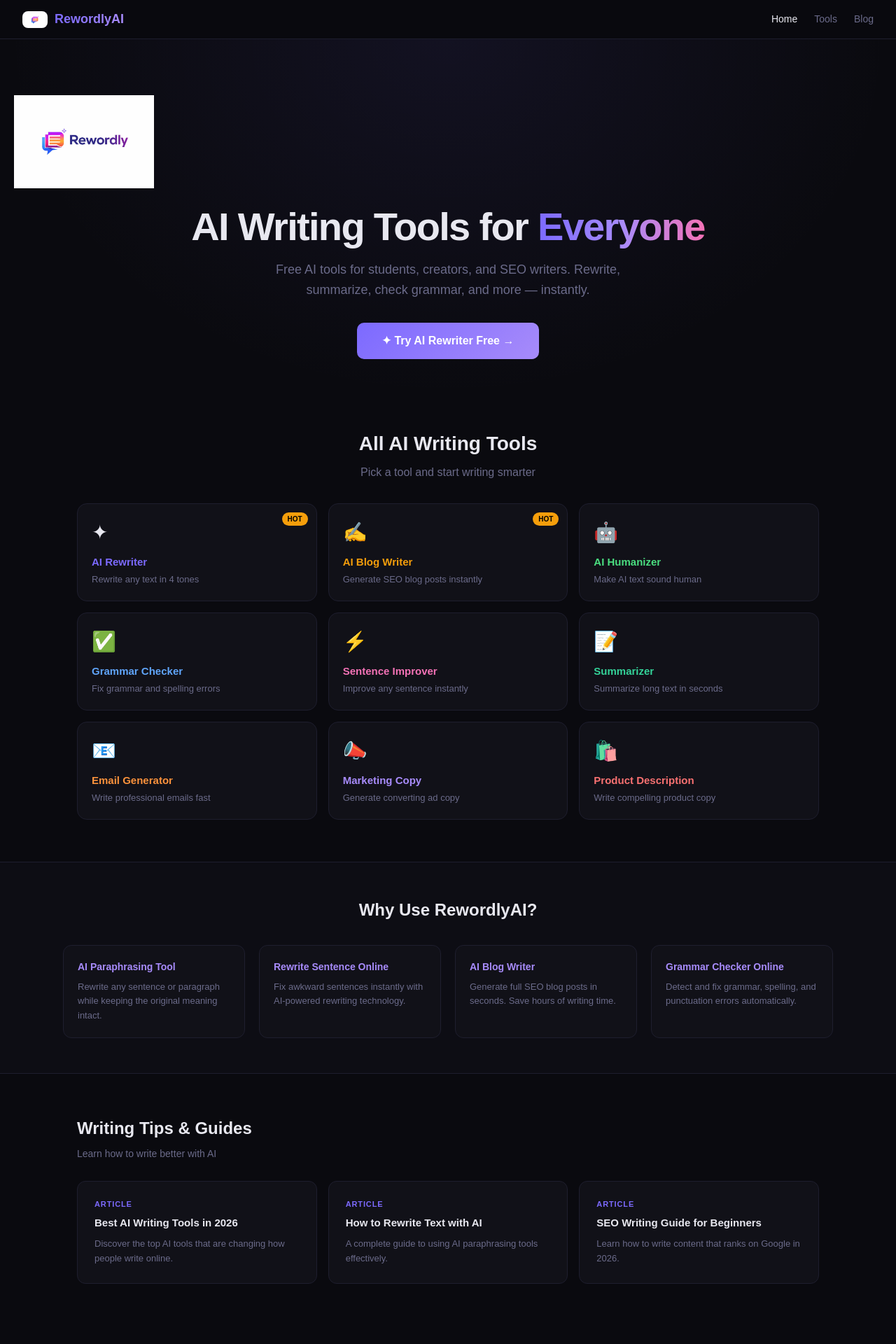
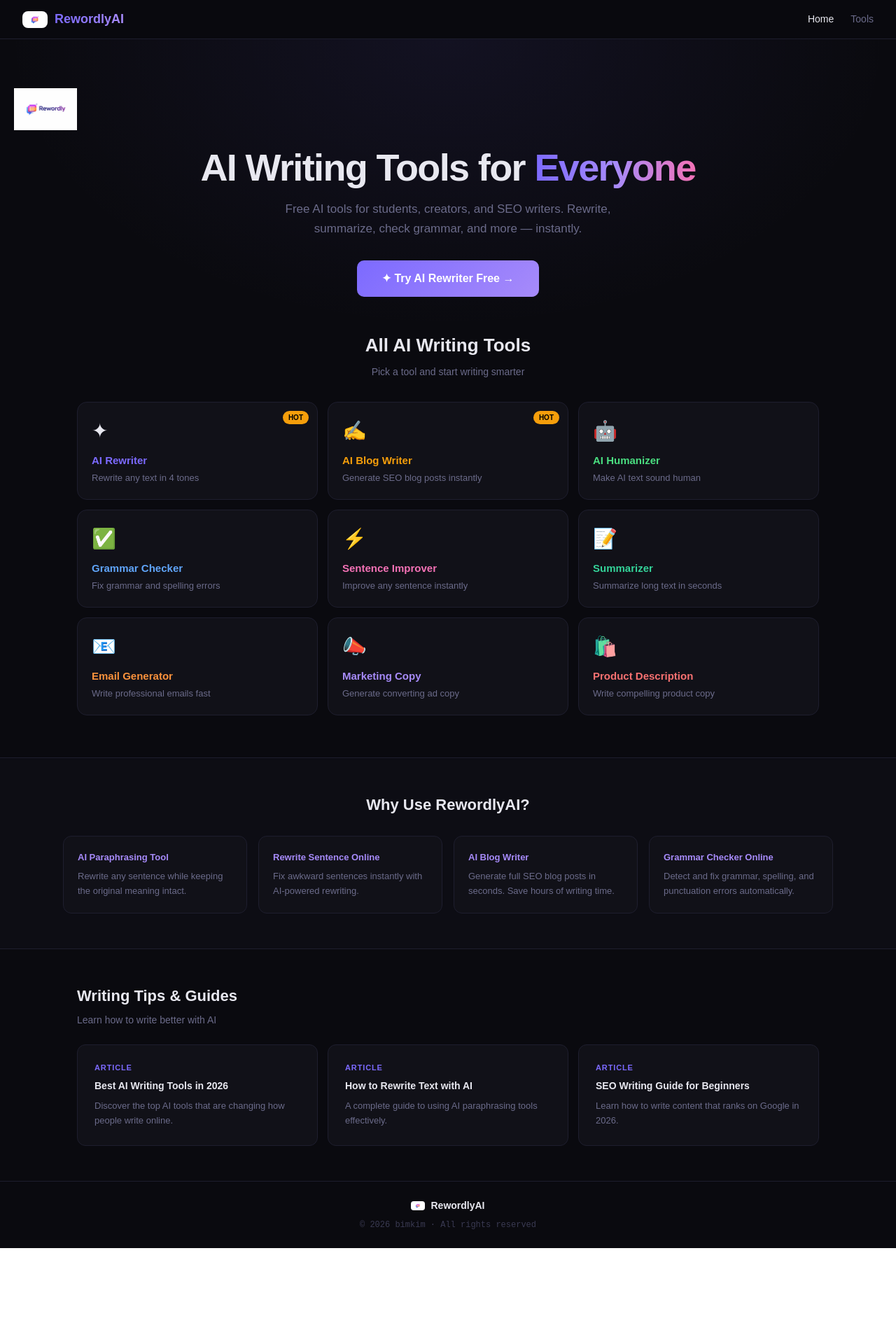
Before and after one commit to ProBimkim/rewordly, a Next.js app: page / in a window 1280 px wide. Shown: the top 1920 px of the page at 70% size. After the commit the page ends 1783 px from the top, so only its background shows below. Built offline with nearby package versions, Linux system fonts and the light colour scheme.

Commit message:
fix logo and all tools

```diff
--- a/app/ToolPage.tsx
+++ b/app/ToolPage.tsx
@@ -1,7 +1,6 @@
 "use client";
 import { useState } from "react";
 import Link from "next/link";
-import Image from "next/image";
 
 interface ToolPageProps {
   toolId: string;
@@ -52,7 +51,7 @@
       {/* Navbar */}
       <nav style={{ borderBottom: "1px solid #1e1e2e", padding: "14px 32px", display: "flex", alignItems: "center", justifyContent: "space-between", background: "rgba(10,10,15,0.95)", position: "sticky", top: 0, zIndex: 50 }}>
         <Link href="/" style={{ display: "flex", alignItems: "center", gap: 10, textDecoration: "none" }}>
-          <Image src="/logo-icon.jpeg" alt="RewordlyAI" width={32} height={32} style={{ borderRadius: 8 }} />
+          <img src="/logo-icon.jpeg" alt="RewordlyAI" width={32} height={32} style={{ borderRadius: 8, objectFit: "contain" }} />
           <span style={{ fontWeight: 700, fontSize: 16, background: "linear-gradient(90deg, #7c6aff, #a78bfa)", WebkitBackgroundClip: "text", WebkitTextFillColor: "transparent" }}>RewordlyAI</span>
         </Link>
         <Link href="/" style={{ color: "#6b6b8a", textDecoration: "none", fontSize: 14 }}>← All Tools</Link>
@@ -60,17 +59,17 @@
 
       <div style={{ maxWidth: 900, margin: "0 auto", padding: "40px 20px" }}>
 
-        {/* Title */}
         <div style={{ marginBottom: 28 }}>
-          <div style={{ fontSize: 36, marginBottom: 8 }}>{icon}</div>
+          <div style={{ fontSize: 40, marginBottom: 8 }}>{icon}</div>
           <h1 style={{ fontSize: 30, fontWeight: 800, marginBottom: 8, color }}>{title}</h1>
           <p style={{ color: "#6b6b8a", fontSize: 14, lineHeight: 1.7 }}>{description}</p>
         </div>
 
         {/* Input */}
-        <div style={{ background: "#111118", border: `1.5px solid #1e1e2e`, borderRadius: 12, overflow: "hidden", marginBottom: 12 }}>
-          <div style={{ padding: "10px 16px", borderBottom: "1px solid #1e1e2e", fontSize: 11, color: "#6b6b8a", textTransform: "uppercase" as const, letterSpacing: "0.08em" }}>
-            Your Input · {inputText.length}/5000
+        <div style={{ background: "#111118", border: "1.5px solid #1e1e2e", borderRadius: 12, overflow: "hidden", marginBottom: 12 }}>
+          <div style={{ padding: "10px 16px", borderBottom: "1px solid #1e1e2e", display: "flex", justifyContent: "space-between" }}>
+            <span style={{ fontSize: 11, color: "#6b6b8a", textTransform: "uppercase" as const, letterSpacing: "0.08em" }}>Your Input</span>
+            <span style={{ fontSize: 11, color: "#3a3a52" }}>{inputText.length}/5000</span>
           </div>
           <textarea value={inputText} onChange={(e) => setInputText(e.target.value)} maxLength={5000}
             placeholder={placeholder}
@@ -80,8 +79,8 @@
         {/* Button */}
         <div style={{ textAlign: "center", marginBottom: 16 }}>
           <button onClick={handleSubmit} disabled={loading || !inputText.trim()}
-            style={{ background: loading ? "#2a2a3e" : `linear-gradient(135deg, ${color}, #a78bfa)`, color: "white", border: "none", padding: "13px 40px", borderRadius: 10, fontSize: 15, fontWeight: 700, cursor: loading ? "not-allowed" : "pointer", opacity: loading ? 0.6 : 1 }}>
-            {loading ? "Processing…" : `${icon} Run ${title}`}
+            style={{ background: loading ? "#2a2a3e" : `linear-gradient(135deg, ${color}, #7c6aff)`, color: "white", border: "none", padding: "13px 40px", borderRadius: 10, fontSize: 15, fontWeight: 700, cursor: loading ? "not-allowed" : "pointer", opacity: loading ? 0.6 : 1 }}>
+            {loading ? "⏳ Processing…" : `${icon} Run ${title}`}
           </button>
         </div>
 
@@ -96,7 +95,8 @@
             )}
           </div>
           <div style={{ padding: 16, minHeight: 180, fontSize: 13, lineHeight: 1.8, fontFamily: "monospace", whiteSpace: "pre-wrap", color: error ? "#f87171" : "#e8e8f0" }}>
-            {loading ? <span style={{ color: "#6b6b8a", fontStyle: "italic" }}>✦ AI is working…</span>
+            {loading
+              ? <span style={{ color: "#6b6b8a", fontStyle: "italic" }}>✦ AI is working…</span>
               : error ? `✕ ${error}`
               : outputText || <span style={{ color: "#3a3a52", fontStyle: "italic" }}>Result will appear here</span>}
           </div>
@@ -107,8 +107,8 @@
           <h2 style={{ fontSize: 18, fontWeight: 700, marginBottom: 20 }}>Frequently Asked Questions</h2>
           {faqs.map((faq) => (
             <div key={faq.q} style={{ marginBottom: 16, paddingBottom: 16, borderBottom: "1px solid #1e1e2e" }}>
-              <div style={{ fontWeight: 700, fontSize: 13, marginBottom: 4, color }}>Q: {faq.q}</div>
-              <div style={{ fontSize: 13, color: "#6b6b8a", lineHeight: 1.7 }}>A: {faq.a}</div>
+              <div style={{ fontWeight: 700, fontSize: 13, marginBottom: 4, color }}>{faq.q}</div>
+              <div style={{ fontSize: 13, color: "#6b6b8a", lineHeight: 1.7 }}>{faq.a}</div>
             </div>
           ))}
         </div>
--- a/app/layout.tsx
+++ b/app/layout.tsx
@@ -3,9 +3,9 @@
 
 export const metadata: Metadata = {
   title: "RewordlyAI - Free AI Writing Tools",
-  description: "Free AI writing tools for students, creators, and SEO writers. Rewrite, summarize, check grammar, and more.",
+  description: "Free AI writing tools for students, creators, and SEO writers.",
   icons: {
-    icon: "/logo-icon.png",
+    icon: "/logo-icon.jpeg",
   },
 };
 
--- a/app/page.tsx
+++ b/app/page.tsx
@@ -1,5 +1,4 @@
 "use client";
-import Image from "next/image";
 import Link from "next/link";
 
 const TOOLS = [
@@ -15,9 +14,9 @@
 ];
 
 const BLOGS = [
-  { title: "Best AI Writing Tools in 2026", desc: "Discover the top AI tools that are changing how people write online.", href: "/blog/best-ai-writing-tools-2026" },
-  { title: "How to Rewrite Text with AI", desc: "A complete guide to using AI paraphrasing tools effectively.", href: "/blog/how-to-rewrite-text-with-ai" },
-  { title: "SEO Writing Guide for Beginners", desc: "Learn how to write content that ranks on Google in 2026.", href: "/blog/seo-writing-guide" },
+  { title: "Best AI Writing Tools in 2026", desc: "Discover the top AI tools that are changing how people write online.", href: "#" },
+  { title: "How to Rewrite Text with AI", desc: "A complete guide to using AI paraphrasing tools effectively.", href: "#" },
+  { title: "SEO Writing Guide for Beginners", desc: "Learn how to write content that ranks on Google in 2026.", href: "#" },
 ];
 
 export default function Home() {
@@ -27,26 +26,23 @@
       {/* Navbar */}
       <nav style={{ borderBottom: "1px solid #1e1e2e", padding: "14px 32px", display: "flex", alignItems: "center", justifyContent: "space-between", background: "rgba(10,10,15,0.95)", position: "sticky", top: 0, zIndex: 50 }}>
         <div style={{ display: "flex", alignItems: "center", gap: 10 }}>
-          <Image src="/logo-icon.png" alt="RewordlyAI" width={36} height={36} style={{ borderRadius: 8 }} />
+          <img src="/logo-icon.jpeg" alt="RewordlyAI" width={36} height={36} style={{ borderRadius: 8, objectFit: "contain" }} />
           <span style={{ fontWeight: 700, fontSize: 18, background: "linear-gradient(90deg, #7c6aff, #a78bfa)", WebkitBackgroundClip: "text", WebkitTextFillColor: "transparent" }}>RewordlyAI</span>
         </div>
-        <div style={{ display: "flex", gap: 24, fontSize: 14, color: "#6b6b8a" }}>
+        <div style={{ display: "flex", gap: 24, fontSize: 14 }}>
           <Link href="/" style={{ color: "#e8e8f0", textDecoration: "none" }}>Home</Link>
           <Link href="/ai-rewriter" style={{ color: "#6b6b8a", textDecoration: "none" }}>Tools</Link>
-          <Link href="/blog/best-ai-writing-tools-2026" style={{ color: "#6b6b8a", textDecoration: "none" }}>Blog</Link>
         </div>
       </nav>
 
       {/* Hero */}
-      <div style={{ textAlign: "center", padding: "80px 20px 60px", background: "radial-gradient(ellipse at top, rgba(124,106,255,0.08) 0%, transparent 70%)" }}>
-        <Image src="/logo.png" alt="RewordlyAI" width={200} height={60} style={{ marginBottom: 24, objectFit: "contain" }} />
-        <h1 style={{ fontSize: "clamp(32px, 5vw, 56px)", fontWeight: 800, letterSpacing: "-0.03em", marginBottom: 16, lineHeight: 1.1 }}>
+      <div style={{ textAlign: "center", padding: "70px 20px 50px", background: "radial-gradient(ellipse at top, rgba(124,106,255,0.08) 0%, transparent 70%)" }}>
+        <img src="/logo.jpeg" alt="RewordlyAI" style={{ height: 60, objectFit: "contain", marginBottom: 24 }} />
+        <h1 style={{ fontSize: "clamp(32px, 5vw, 54px)", fontWeight: 800, letterSpacing: "-0.03em", marginBottom: 16, lineHeight: 1.1 }}>
           AI Writing Tools for{" "}
-          <span style={{ background: "linear-gradient(90deg, #7c6aff, #a78bfa, #f472b6)", WebkitBackgroundClip: "text", WebkitTextFillColor: "transparent" }}>
-            Everyone
-          </span>
+          <span style={{ background: "linear-gradient(90deg, #7c6aff, #a78bfa, #f472b6)", WebkitBackgroundClip: "text", WebkitTextFillColor: "transparent" }}>Everyone</span>
         </h1>
-        <p style={{ color: "#6b6b8a", fontSize: 18, maxWidth: 520, margin: "0 auto 32px", lineHeight: 1.6 }}>
+        <p style={{ color: "#6b6b8a", fontSize: 17, maxWidth: 500, margin: "0 auto 32px", lineHeight: 1.6 }}>
           Free AI tools for students, creators, and SEO writers. Rewrite, summarize, check grammar, and more — instantly.
         </p>
         <Link href="/ai-rewriter">
@@ -56,25 +52,15 @@
         </Link>
       </div>
 
-      {/* AdSense Banner */}
-      <div style={{ maxWidth: 728, margin: "0 auto 40px", textAlign: "center", padding: "0 20px" }}>
-        <ins className="adsbygoogle"
-          style={{ display: "block" }}
-          data-ad-client="ca-pub-8754288242636148"
-          data-ad-slot="auto"
-          data-ad-format="auto"
-          data-full-width-responsive="true" />
-      </div>
-
       {/* Tool Grid */}
       <div style={{ maxWidth: 1100, margin: "0 auto", padding: "0 20px 60px" }}>
-        <h2 style={{ textAlign: "center", fontSize: 28, fontWeight: 700, marginBottom: 8 }}>All AI Writing Tools</h2>
-        <p style={{ textAlign: "center", color: "#6b6b8a", marginBottom: 32 }}>Pick a tool and start writing smarter</p>
-
-        <div style={{ display: "grid", gridTemplateColumns: "repeat(auto-fill, minmax(280px, 1fr))", gap: 16 }}>
+        <h2 style={{ textAlign: "center", fontSize: 26, fontWeight: 700, marginBottom: 8 }}>All AI Writing Tools</h2>
+        <p style={{ textAlign: "center", color: "#6b6b8a", marginBottom: 32, fontSize: 14 }}>Pick a tool and start writing smarter</p>
+        <div style={{ display: "grid", gridTemplateColumns: "repeat(auto-fill, minmax(280px, 1fr))", gap: 14 }}>
           {TOOLS.map((tool) => (
             <Link key={tool.href} href={tool.href} style={{ textDecoration: "none" }}>
-              <div style={{ background: "#111118", border: "1.5px solid #1e1e2e", borderRadius: 14, padding: "20px", cursor: "pointer", transition: "all 0.2s", position: "relative" }}
+              <div
+                style={{ background: "#111118", border: "1.5px solid #1e1e2e", borderRadius: 14, padding: 20, cursor: "pointer", transition: "all 0.2s", position: "relative" }}
                 onMouseEnter={e => { (e.currentTarget as HTMLDivElement).style.borderColor = tool.color; (e.currentTarget as HTMLDivElement).style.transform = "translateY(-2px)"; }}
                 onMouseLeave={e => { (e.currentTarget as HTMLDivElement).style.borderColor = "#1e1e2e"; (e.currentTarget as HTMLDivElement).style.transform = "none"; }}>
                 {tool.hot && <span style={{ position: "absolute", top: 12, right: 12, background: "#f59e0b", color: "#000", fontSize: 10, fontWeight: 700, padding: "2px 8px", borderRadius: 20 }}>HOT</span>}
@@ -90,16 +76,16 @@
       {/* SEO Blocks */}
       <div style={{ background: "#0d0d14", borderTop: "1px solid #1e1e2e", borderBottom: "1px solid #1e1e2e", padding: "50px 20px" }}>
         <div style={{ maxWidth: 1100, margin: "0 auto" }}>
-          <h2 style={{ textAlign: "center", fontSize: 24, fontWeight: 700, marginBottom: 32 }}>Why Use RewordlyAI?</h2>
-          <div style={{ display: "grid", gridTemplateColumns: "repeat(auto-fill, minmax(240px, 1fr))", gap: 20 }}>
+          <h2 style={{ textAlign: "center", fontSize: 22, fontWeight: 700, marginBottom: 28 }}>Why Use RewordlyAI?</h2>
+          <div style={{ display: "grid", gridTemplateColumns: "repeat(auto-fill, minmax(230px, 1fr))", gap: 16 }}>
             {[
-              { title: "AI Paraphrasing Tool", desc: "Rewrite any sentence or paragraph while keeping the original meaning intact." },
-              { title: "Rewrite Sentence Online", desc: "Fix awkward sentences instantly with AI-powered rewriting technology." },
+              { title: "AI Paraphrasing Tool", desc: "Rewrite any sentence while keeping the original meaning intact." },
+              { title: "Rewrite Sentence Online", desc: "Fix awkward sentences instantly with AI-powered rewriting." },
               { title: "AI Blog Writer", desc: "Generate full SEO blog posts in seconds. Save hours of writing time." },
               { title: "Grammar Checker Online", desc: "Detect and fix grammar, spelling, and punctuation errors automatically." },
             ].map((block) => (
               <div key={block.title} style={{ background: "#111118", border: "1px solid #1e1e2e", borderRadius: 12, padding: 20 }}>
-                <div style={{ fontWeight: 700, fontSize: 14, color: "#a78bfa", marginBottom: 8 }}>{block.title}</div>
+                <div style={{ fontWeight: 700, fontSize: 13, color: "#a78bfa", marginBottom: 8 }}>{block.title}</div>
                 <div style={{ fontSize: 13, color: "#6b6b8a", lineHeight: 1.6 }}>{block.desc}</div>
               </div>
             ))}
@@ -108,38 +94,24 @@
       </div>
 
       {/* Blog Section */}
-      <div style={{ maxWidth: 1100, margin: "0 auto", padding: "60px 20px" }}>
-        <h2 style={{ fontSize: 24, fontWeight: 700, marginBottom: 8 }}>Writing Tips & Guides</h2>
-        <p style={{ color: "#6b6b8a", marginBottom: 28, fontSize: 14 }}>Learn how to write better with AI</p>
-        <div style={{ display: "grid", gridTemplateColumns: "repeat(auto-fill, minmax(300px, 1fr))", gap: 16 }}>
+      <div style={{ maxWidth: 1100, margin: "0 auto", padding: "50px 20px" }}>
+        <h2 style={{ fontSize: 22, fontWeight: 700, marginBottom: 8 }}>Writing Tips & Guides</h2>
+        <p style={{ color: "#6b6b8a", marginBottom: 24, fontSize: 14 }}>Learn how to write better with AI</p>
+        <div style={{ display: "grid", gridTemplateColumns: "repeat(auto-fill, minmax(280px, 1fr))", gap: 14 }}>
           {BLOGS.map((blog) => (
-            <Link key={blog.href} href={blog.href} style={{ textDecoration: "none" }}>
-              <div style={{ background: "#111118", border: "1px solid #1e1e2e", borderRadius: 12, padding: 24, cursor: "pointer" }}
-                onMouseEnter={e => (e.currentTarget as HTMLDivElement).style.borderColor = "#7c6aff"}
-                onMouseLeave={e => (e.currentTarget as HTMLDivElement).style.borderColor = "#1e1e2e"}>
-                <div style={{ fontSize: 11, color: "#7c6aff", fontWeight: 600, textTransform: "uppercase", letterSpacing: "0.08em", marginBottom: 8 }}>Article</div>
-                <div style={{ fontWeight: 700, fontSize: 15, marginBottom: 8, color: "#e8e8f0" }}>{blog.title}</div>
-                <div style={{ fontSize: 13, color: "#6b6b8a", lineHeight: 1.6 }}>{blog.desc}</div>
-              </div>
-            </Link>
+            <div key={blog.title} style={{ background: "#111118", border: "1px solid #1e1e2e", borderRadius: 12, padding: 24 }}>
+              <div style={{ fontSize: 11, color: "#7c6aff", fontWeight: 600, textTransform: "uppercase", letterSpacing: "0.08em", marginBottom: 8 }}>Article</div>
+              <div style={{ fontWeight: 700, fontSize: 14, marginBottom: 8 }}>{blog.title}</div>
+              <div style={{ fontSize: 13, color: "#6b6b8a", lineHeight: 1.6 }}>{blog.desc}</div>
+            </div>
           ))}
         </div>
-      </div>
-
-      {/* AdSense Bottom */}
-      <div style={{ maxWidth: 728, margin: "0 auto 40px", textAlign: "center", padding: "0 20px" }}>
-        <ins className="adsbygoogle"
-          style={{ display: "block" }}
-          data-ad-client="ca-pub-8754288242636148"
-          data-ad-slot="auto"
-          data-ad-format="auto"
-          data-full-width-responsive="true" />
       </div>
 
       {/* Footer */}
       <footer style={{ borderTop: "1px solid #1e1e2e", padding: "24px 20px", textAlign: "center" }}>
         <div style={{ display: "flex", alignItems: "center", justifyContent: "center", gap: 8, marginBottom: 8 }}>
-          <Image src="/logo-icon.png" alt="RewordlyAI" width={20} height={20} />
+          <img src="/logo-icon.jpeg" alt="RewordlyAI" width={20} height={20} style={{ borderRadius: 4, objectFit: "contain" }} />
           <span style={{ fontWeight: 700, fontSize: 14 }}>RewordlyAI</span>
         </div>
         <p style={{ color: "#3a3a52", fontSize: 12, fontFamily: "monospace" }}>© {new Date().getFullYear()} bimkim · All rights reserved</p>
```
Also changed, not shown: public/logo-icon.jpeg (added), public/logo.jpeg (added).
